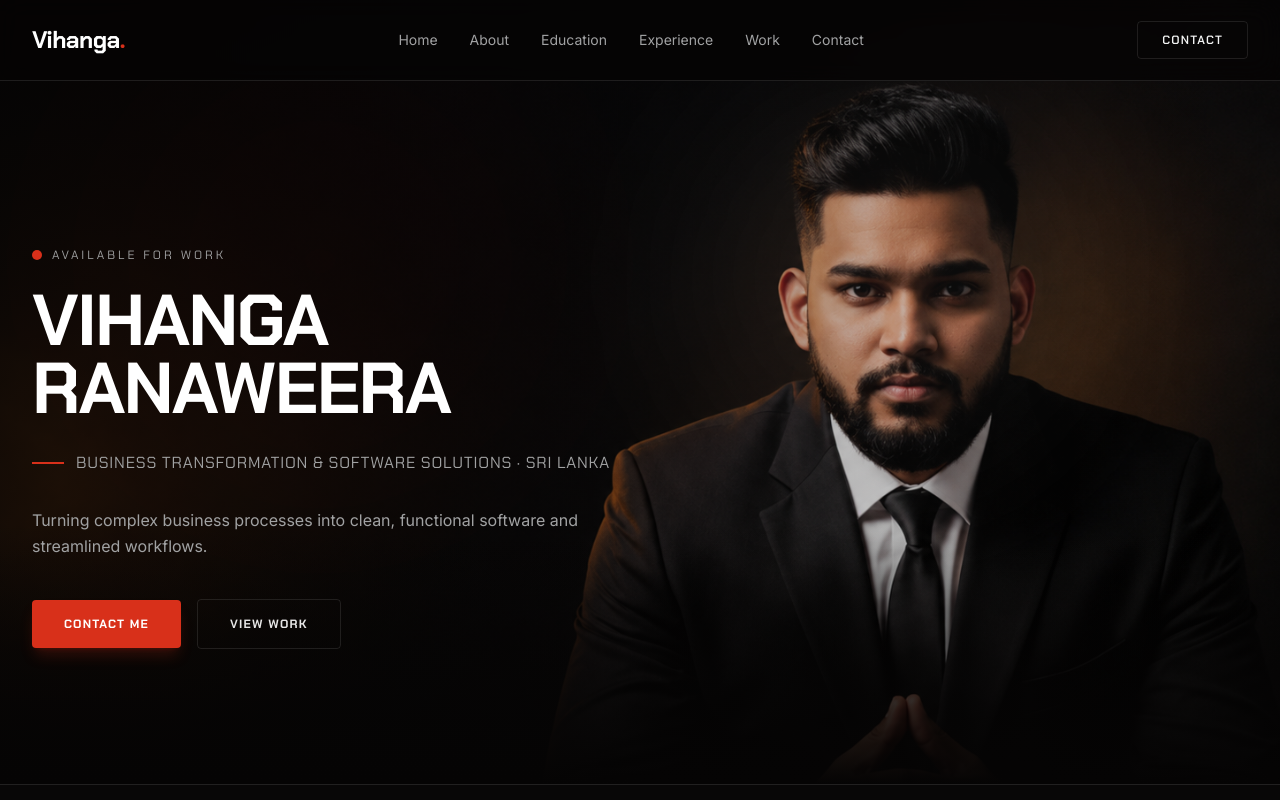
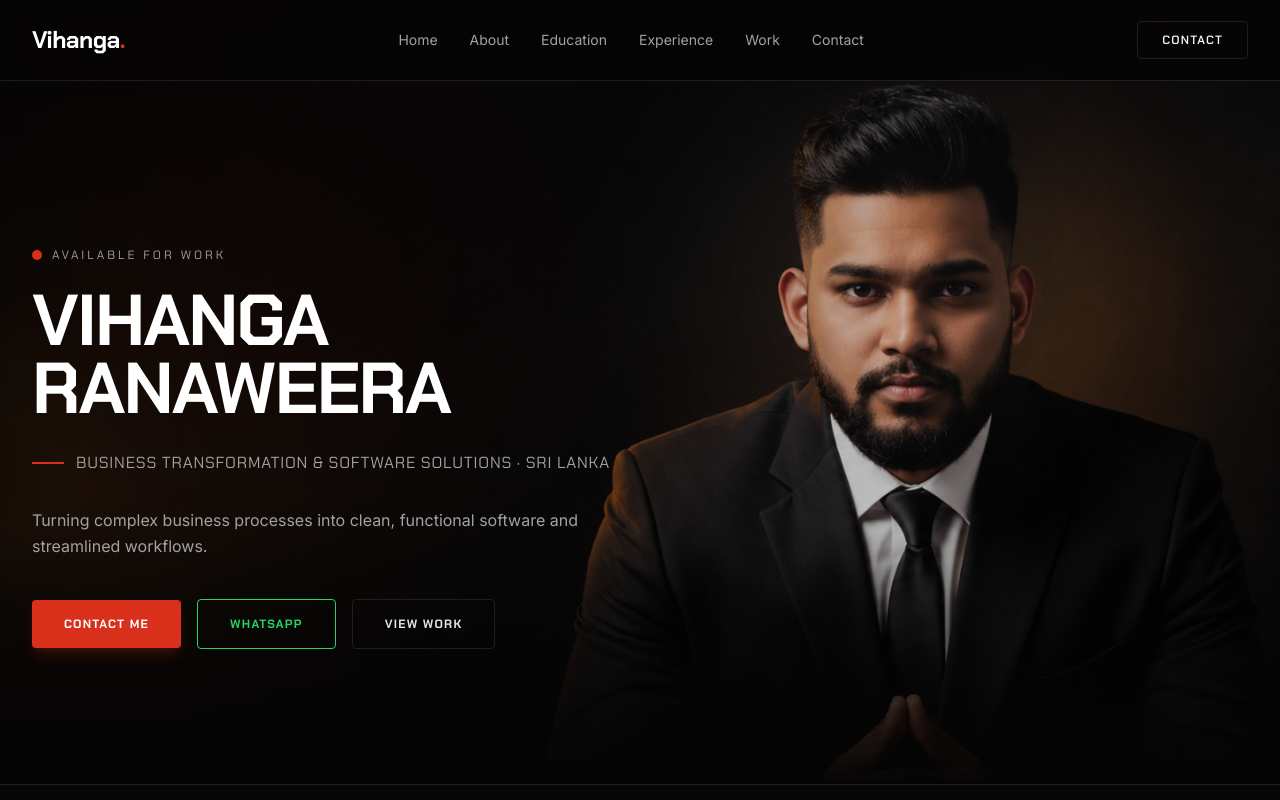
Before and after one commit to Sahancoder/Vihanga-Ranaweera, a Next.js app: page / in a window 1280 px wide. Shown: the top 800 px of the page. Built offline with nearby package versions, Linux system fonts and the light colour scheme.

Commit message:
Update email to vihangarpersonal and add WhatsApp links

```diff
--- a/src/components/sections/Contact.tsx
+++ b/src/components/sections/Contact.tsx
@@ -19,12 +19,22 @@ export function Contact() {
           TOGETHER
         </h2>
 
-        <a
-          href={`mailto:${site.email}`}
-          className="mt-12 rounded-sm bg-accent px-10 py-5 font-display text-xs font-bold uppercase tracking-widest text-white shadow-xl shadow-accent/25 transition-all hover:-translate-y-0.5 hover:bg-white hover:text-black"
-        >
-          Contact me
-        </a>
+        <div className="mt-12 flex flex-wrap items-center justify-center gap-4">
+          <a
+            href={`mailto:${site.email}`}
+            className="rounded-sm bg-accent px-10 py-5 font-display text-xs font-bold uppercase tracking-widest text-white shadow-xl shadow-accent/25 transition-all hover:-translate-y-0.5 hover:bg-white hover:text-black"
+          >
+            Email me
+          </a>
+          <a
+            href={site.socials.find(s => s.label === "WhatsApp")?.href || "#"}
+            target="_blank"
+            rel="noopener noreferrer"
+            className="rounded-sm border border-accent bg-transparent px-10 py-5 font-display text-xs font-bold uppercase tracking-widest text-accent transition-all hover:-translate-y-0.5 hover:bg-accent hover:text-white"
+          >
+            WhatsApp
+          </a>
+        </div>
 
         {/* Meta row */}
         <div className="mt-20 grid w-full max-w-4xl grid-cols-1 gap-8 border-b border-line pb-12 sm:grid-cols-2">
--- a/src/components/sections/Hero.tsx
+++ b/src/components/sections/Hero.tsx
@@ -132,6 +132,14 @@ export function Hero() {
               Contact me
             </a>
             <a
+              href={site.socials.find(s => s.label === "WhatsApp")?.href || "#"}
+              target="_blank"
+              rel="noopener noreferrer"
+              className="flex items-center gap-2 rounded-sm border border-[#25D366] bg-transparent px-8 py-4 font-display text-xs font-bold uppercase tracking-widest text-[#25D366] transition-all hover:-translate-y-0.5 hover:bg-[#25D366] hover:text-[#111111]"
+            >
+              WhatsApp
+            </a>
+            <a
               href="#work"
               className="rounded-sm border border-line px-8 py-4 font-display text-xs font-bold uppercase tracking-widest text-white/90 transition-all hover:border-white/40 hover:bg-white/5"
             >
--- a/src/data/site.ts
+++ b/src/data/site.ts
@@ -63,6 +63,7 @@ const socials: Social[] = [
   // TODO: add your real links.
   { label: "LinkedIn", href: "#" },
   { label: "GitHub", href: "#" },
+  { label: "WhatsApp", href: "https://wa.me/94762610110?text=Hi%20Vihanga%2C%20I%20recently%20visited%20your%20portfolio%20and%20would%20like%20to%20discuss%20a%20potential%20project%20or%20opportunity%20with%20you.%20Let%20me%20know%20when%20you%20are%20available!" },
 ];
 
 // TODO: replace with your real skills & honest proficiency values.
@@ -309,7 +310,8 @@ export const site = {
   role: "Business Transformation & Software Solutions",
   location: "Sri Lanka",
   available: true,
-  email: "sahanviranga18@gmail.com",
+  email: "vihangarpersonal@gmail.com",
+  phone: "+94762610110",
   description:
     "Vihanga Ranaweera — focused on digital transformation, workflow improvement, process mapping, and internal software solution development.",
 
```
